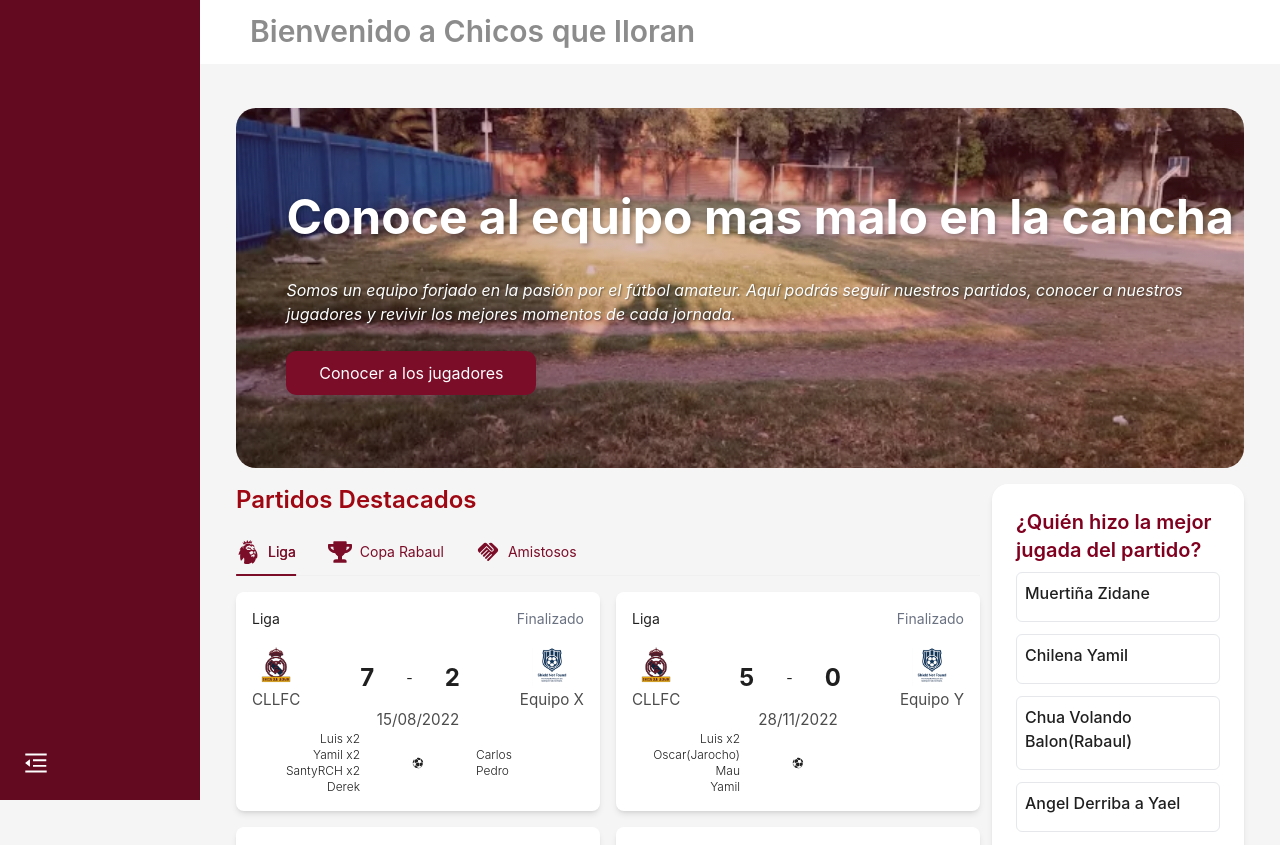
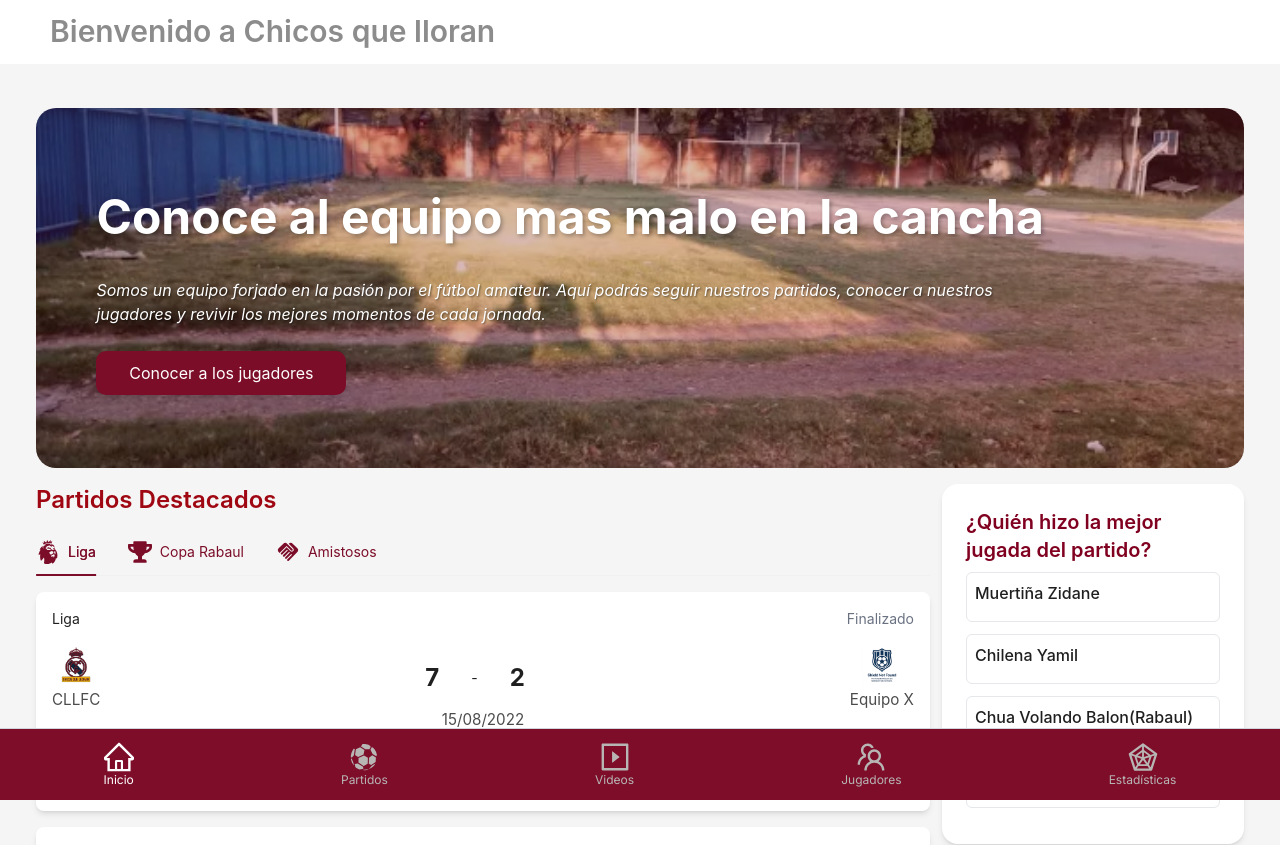
Before and after one commit to QuixoticStew245/ChicosqueLloran, a React (Vite) app: page / in a window 1280 px wide. Shown: the top 845 px of the page. Built offline with nearby package versions, Linux system fonts and the light colour scheme.

Commit message:
fix: usar HashRouter y configurar vite para GitHub Pages

```diff
--- a/src/index.css
+++ b/src/index.css
@@ -1,5 +1,7 @@
 @import url('https://fonts.googleapis.com/css2?family=Inter:ital,opsz,wght@0,14..32,100..900;1,14..32,100..900&family=Roboto+Slab:wght@100..900&family=Ubuntu:ital,wght@0,300;0,400;0,500;0,700;1,300;1,400;1,500;1,700&display=swap');
-@import "tailwindcss";
+@tailwind base;
+@tailwind components;
+@tailwind utilities;
 
 html{
   scroll-behavior: smooth;
--- a/vite.config.js
+++ b/vite.config.js
@@ -1,9 +1,8 @@
 import { defineConfig } from 'vite';
 import react from '@vitejs/plugin-react';
-import tailwindcss from '@tailwindcss/vite';
 
 export default defineConfig({
-  plugins: [react(), tailwindcss()],
+  plugins: [react()],
   base: '/ChicosqueLloran/',
   build: {
     rollupOptions: {
```
